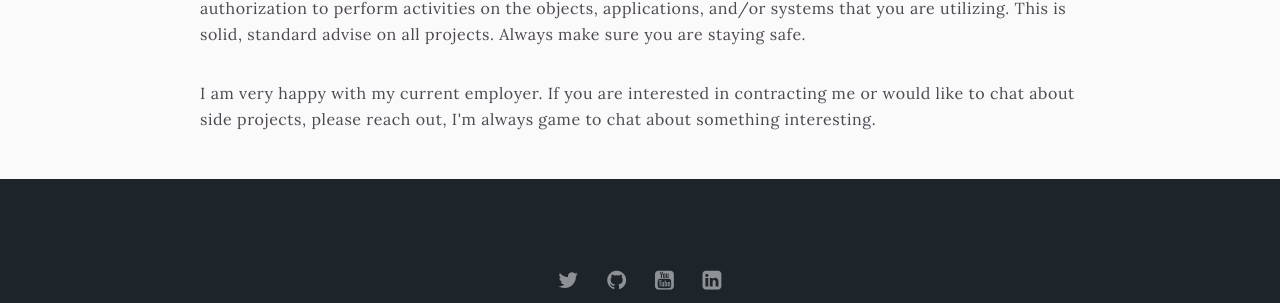
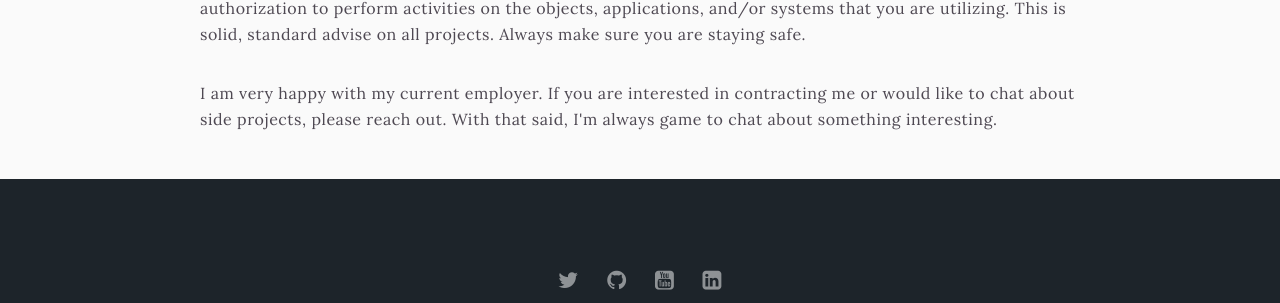
Before and after one commit to Gen3Sec/gen3sec.github.io, a Jekyll site: the page built from _pages/about.html, in a window 1280 px wide and 900 px high, scrolled down 530 px. Shown: the part 457-760 px from the top of the window. Built offline with Jekyll 4.4.1, drawn with Linux system fonts in a browser that asks for light colours.

Commit message:
Update about.html

```diff
--- a/_pages/about.html
+++ b/_pages/about.html
@@ -25,4 +25,4 @@ endif %}
 
 <p>If you play along with things I provide information on, please make sure you protect yourself and have authorization to perform activities on the objects, applications, and/or systems that you are utilizing. This is solid, standard advise on all projects. Always make sure you are staying safe.</p>
 
-<p>I am very happy with my current employer. If you are interested in contracting me or would like to chat about side projects, please reach out, I'm always game to chat about something interesting. </p>
+<p>I am very happy with my current employer. If you are interested in contracting me or would like to chat about side projects, please reach out. With that said, I'm always game to chat about something interesting. </p>
```
